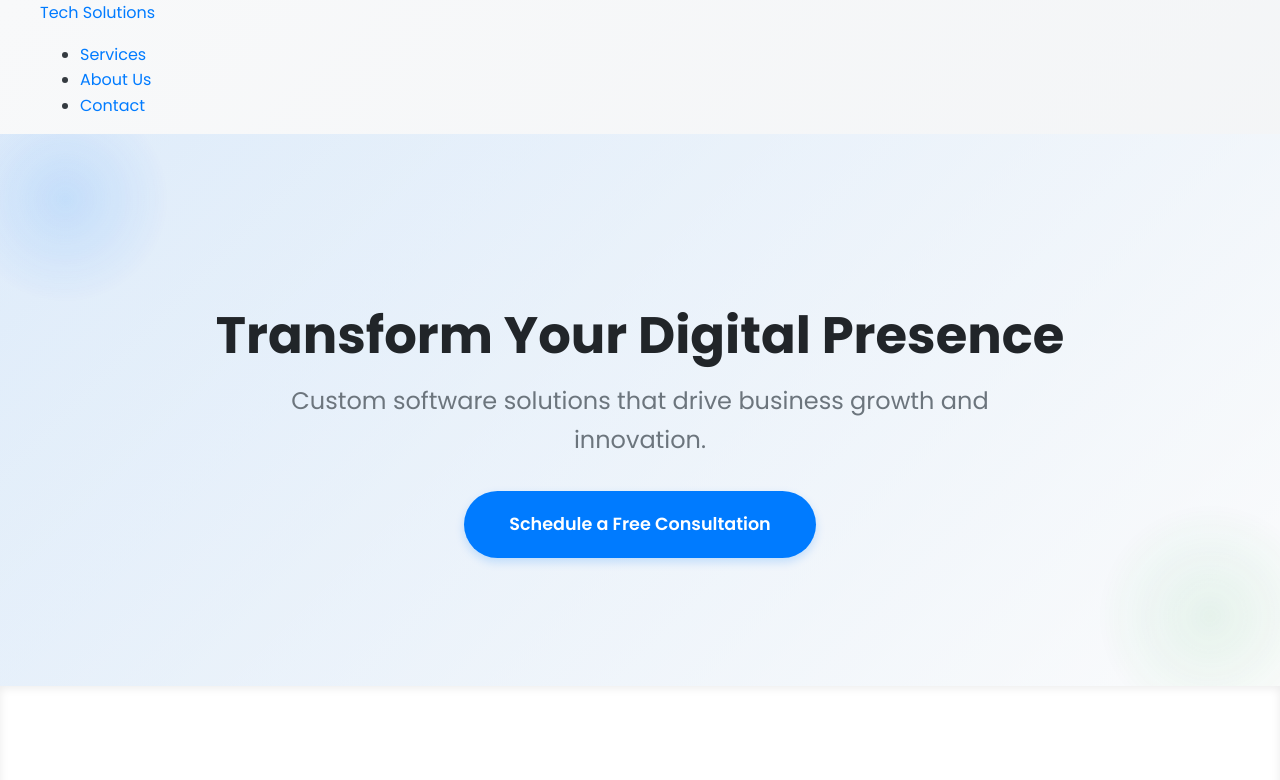
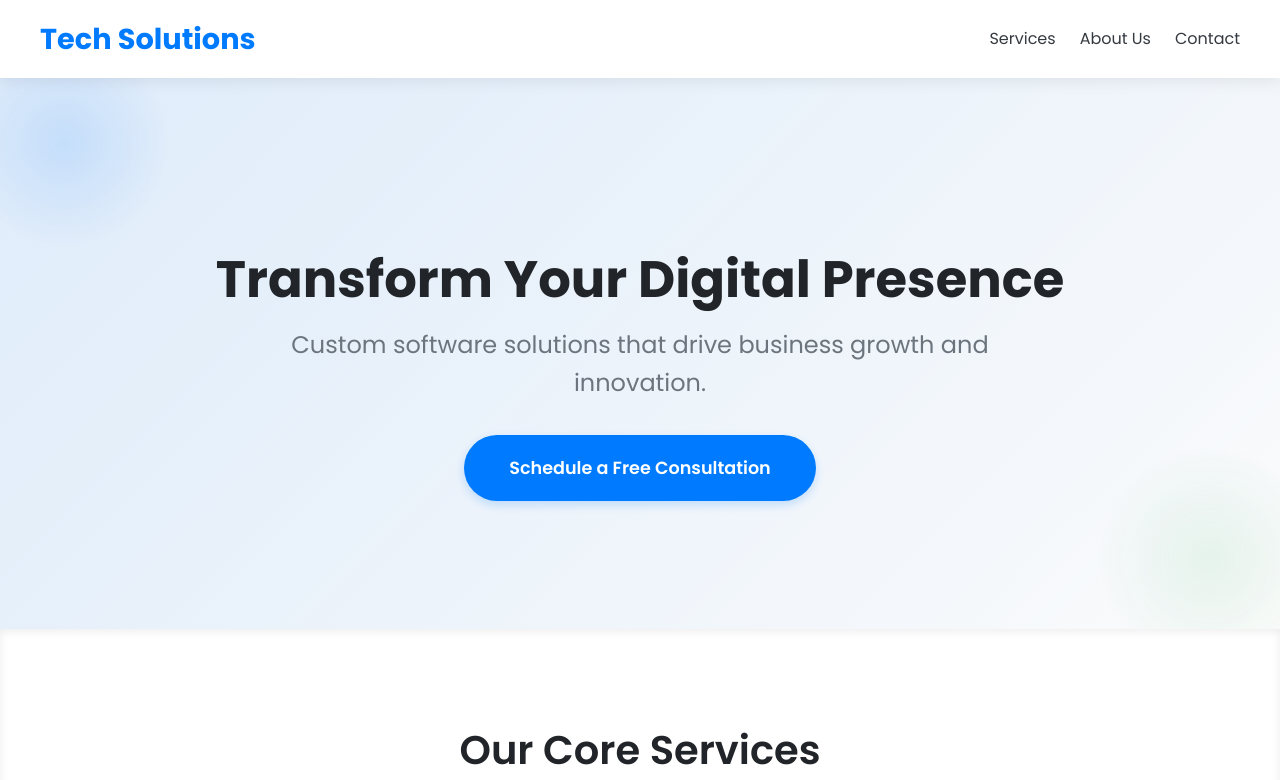
Before and after one commit to ShuaibuPassionateProgrammer/LandingPage, a plain HTML site: page index.html in a window 1280 px wide. Shown: the top 780 px of the page. Drawn offline with Linux system fonts and the light colour scheme.

Commit message:
Working on Landing Page Structure

```diff
--- a/index.html
+++ b/index.html
@@ -68,7 +68,46 @@
             text-decoration: underline;
         }
 
+        /* Navigation Bar */
+        .nav {
+            padding: 1rem 0;
+            background: var(--white);
+            box-shadow: 0 3px 15px var(--shadow-light);
+            position: sticky;
+            top: 0;
+            z-index: 1000;
+        }
 
+        .nav .container {
+            display: flex;
+            justify-content: space-between;
+            align-items: center;
+        }
+
+        .nav .logo {
+            font-size: 1.8rem;
+            font-weight: 700;
+            color: var(--primary-color);
+        }
+
+        .nav-links {
+            list-style: none;
+            margin: 0;
+            padding: 0;
+            display: flex;
+            gap: 1.5rem;
+        }
+
+        .nav-links a {
+            color: var(--text-color);
+            font-weight: 500;
+            transition: color 0.3s ease;
+        }
+
+        .nav-links a:hover {
+            color: var(--primary-color);
+            text-decoration: none;
+        }
 
         /* Hero Section */
         .hero {
```
